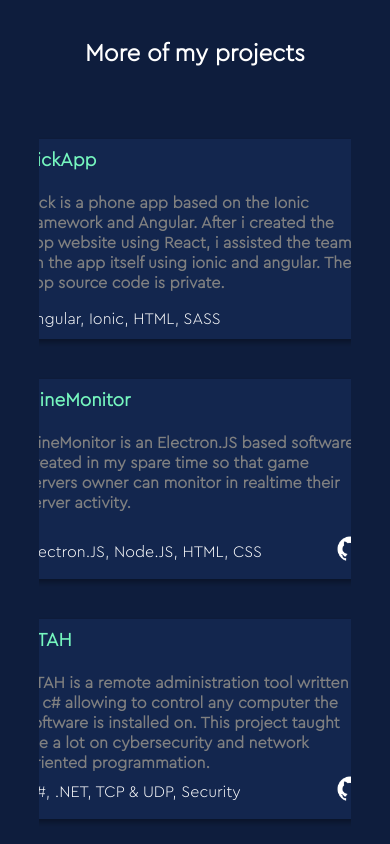
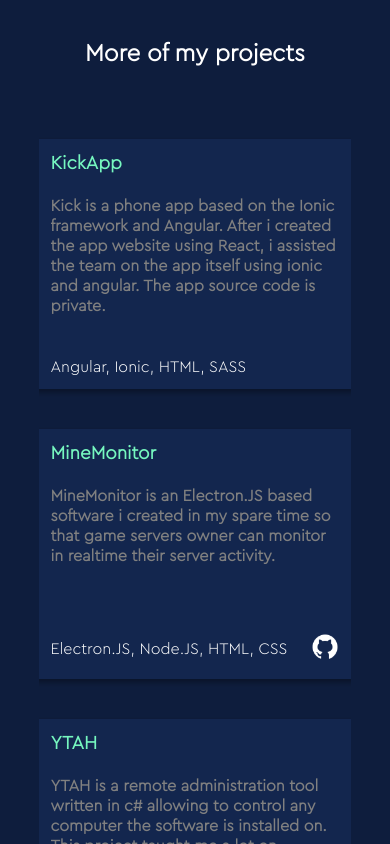
Before and after one commit to nextrie/Portfolio-React, a React (Create React App) app: page / in a window 390 px wide. Shown: the part 3700-4544 px from the top of the page. Built offline with nearby package versions, Linux system fonts and the light colour scheme.

Commit message:
Update Card_Project_Responsive.css

```diff
--- a/src/Components/Projects/Card_Project/Card_Project_Responsive.css
+++ b/src/Components/Projects/Card_Project/Card_Project_Responsive.css
@@ -4,4 +4,10 @@
     {
         width: 85%;
     }
+
+    .cardProjectContainer
+    {
+        min-width: 340px;
+        height: 250px;
+    }
 }
```
